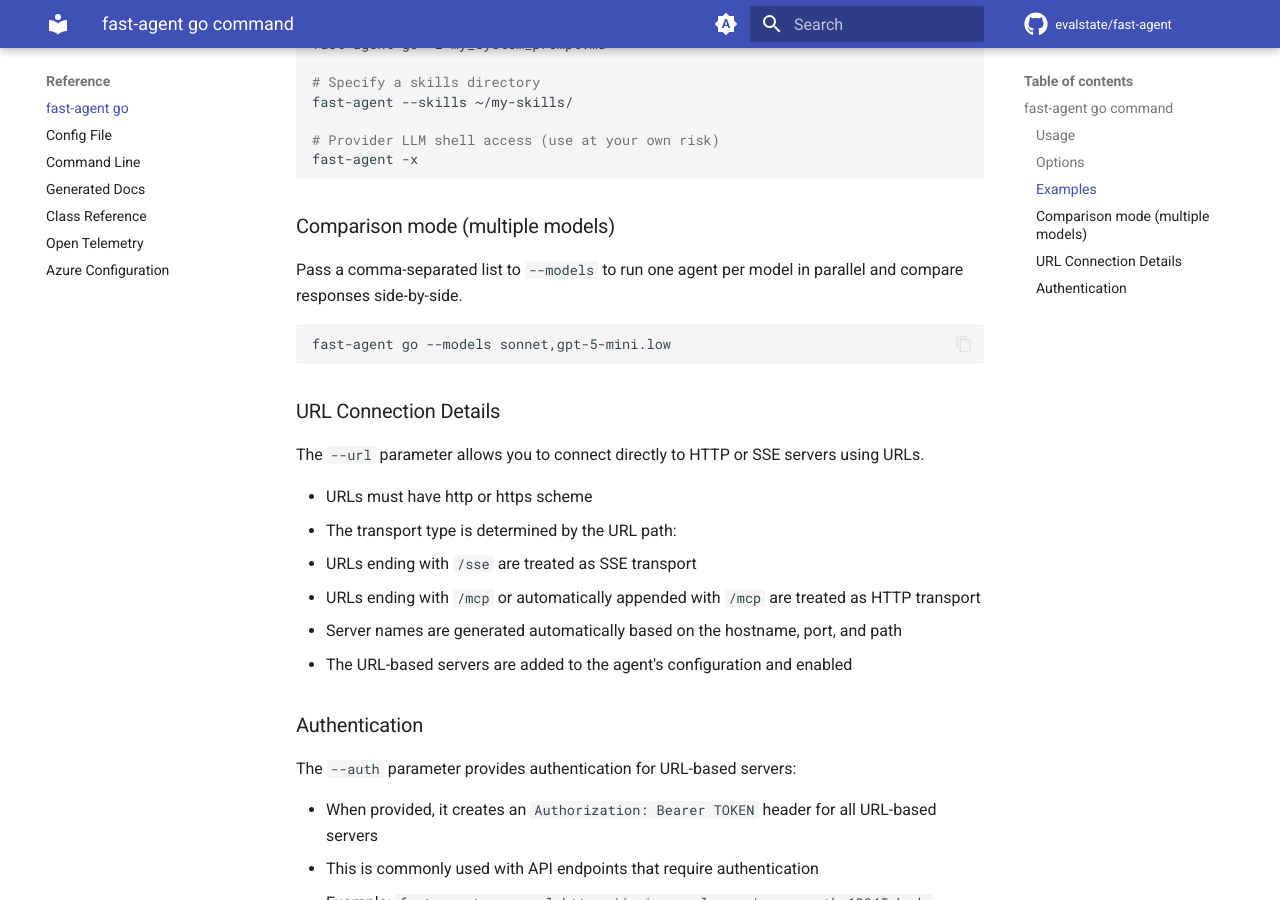
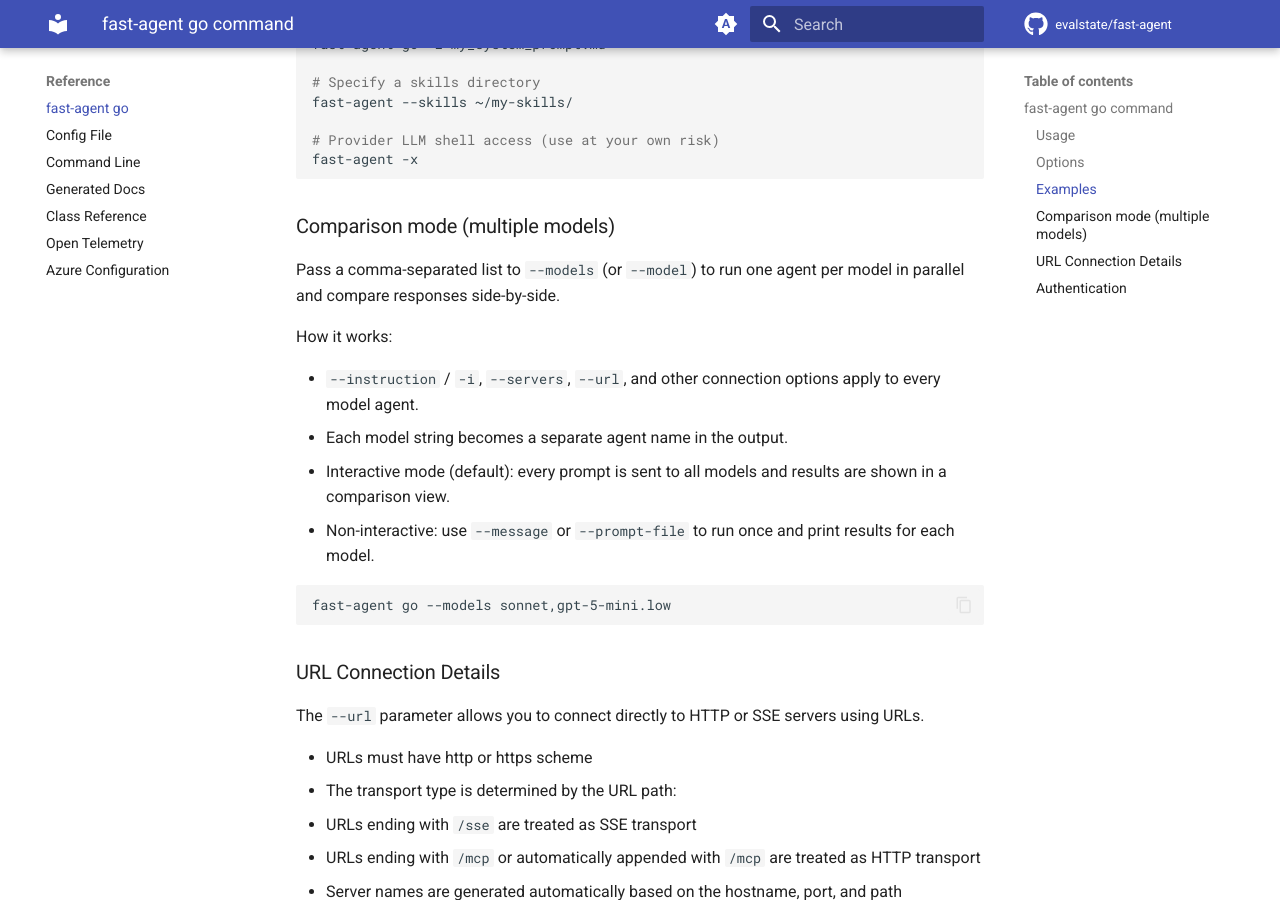
Before and after one commit to evalstate/fast-agent-docs, an MkDocs documentation site: the page built from docs/ref/go_command.md, in a window 1280 px wide and 900 px high, scrolled down 2006 px. Built offline with MkDocs 1.6.1 and Material for MkDocs 9.7.7, drawn with Linux system fonts in a browser that asks for light colours; comment, search, counter and statistics services are not loaded.

Commit message:
docs: describe comparison mode behavior

````diff
--- a/docs/ref/go_command.md
+++ b/docs/ref/go_command.md
@@ -82,7 +82,14 @@
 
 ### Comparison mode (multiple models)
 
-Pass a comma-separated list to `--models` to run one agent per model in parallel and compare responses side-by-side.
+Pass a comma-separated list to `--models` (or `--model`) to run one agent per model in parallel and compare responses side-by-side.
+
+How it works:
+
+- `--instruction` / `-i`, `--servers`, `--url`, and other connection options apply to every model agent.
+- Each model string becomes a separate agent name in the output.
+- Interactive mode (default): every prompt is sent to all models and results are shown in a comparison view.
+- Non-interactive: use `--message` or `--prompt-file` to run once and print results for each model.
 
 ```bash
 fast-agent go --models sonnet,gpt-5-mini.low
````
